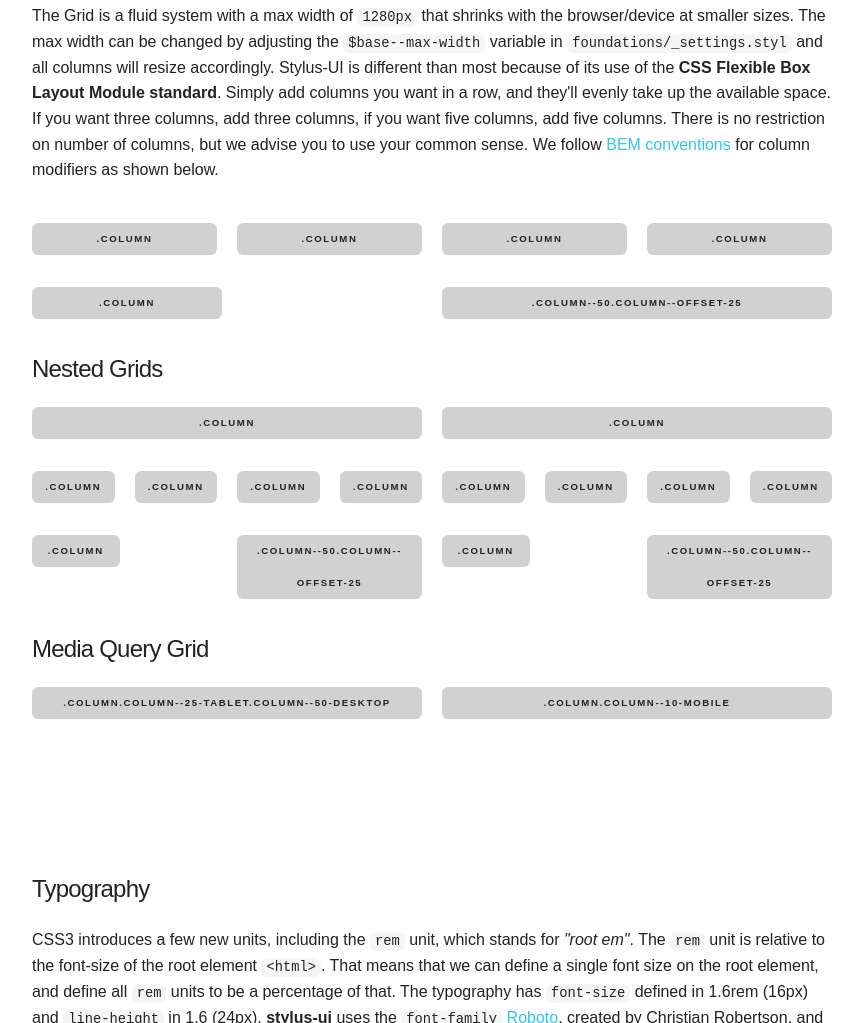
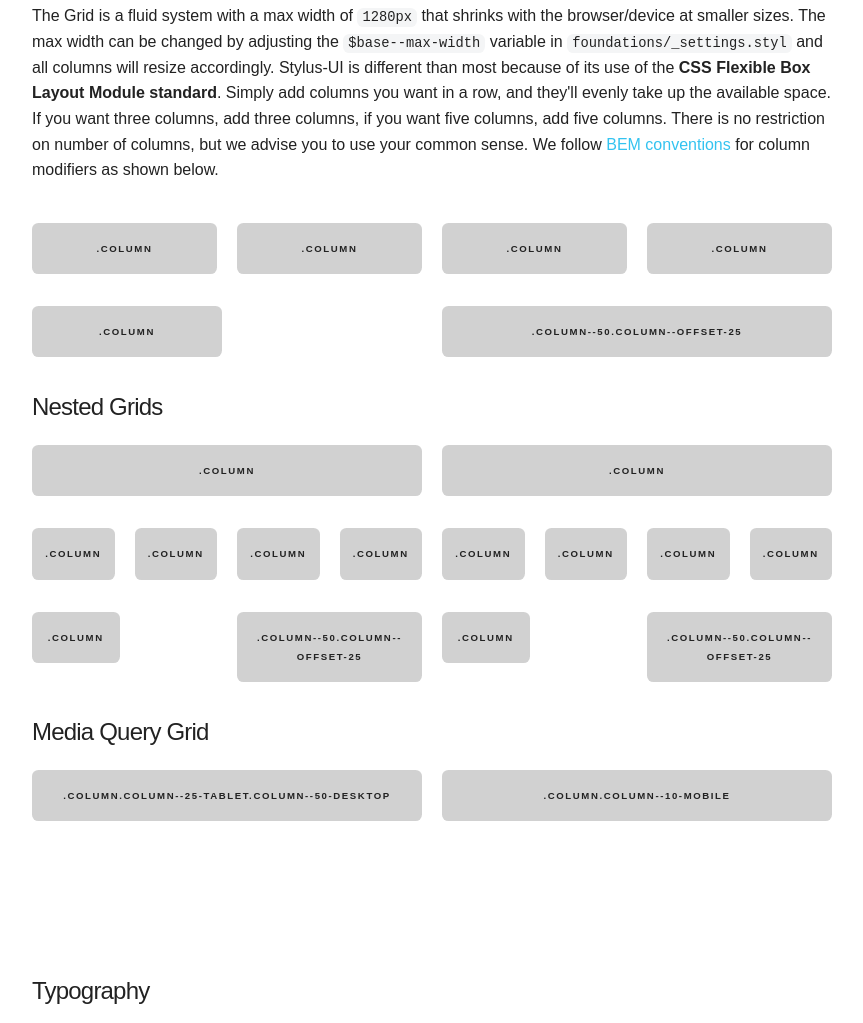
Before and after one commit to niallobrien/stylus-ui, a website: page demo/index.html in a window 1280 px wide. Shown: the part 3297-4320 px from the top of the page, without its empty margins (208-1071 px from the left). Drawn offline with nearby package versions, Linux system fonts and the light colour scheme.

Commit message:
> Improves line height on grid example

```diff
--- a/demo/index.html
+++ b/demo/index.html
@@ -91,8 +91,8 @@
       border-radius: 0.4rem;
       font-size: 0.6rem;
       text-transform: uppercase;
-      min-height: 2rem;
-      line-height: 2rem;
+      line-height: 1.2rem;
+      padding: 1rem 0;
       margin-bottom: 2rem;
       font-weight: 600;
       letter-spacing: .1rem;
```
